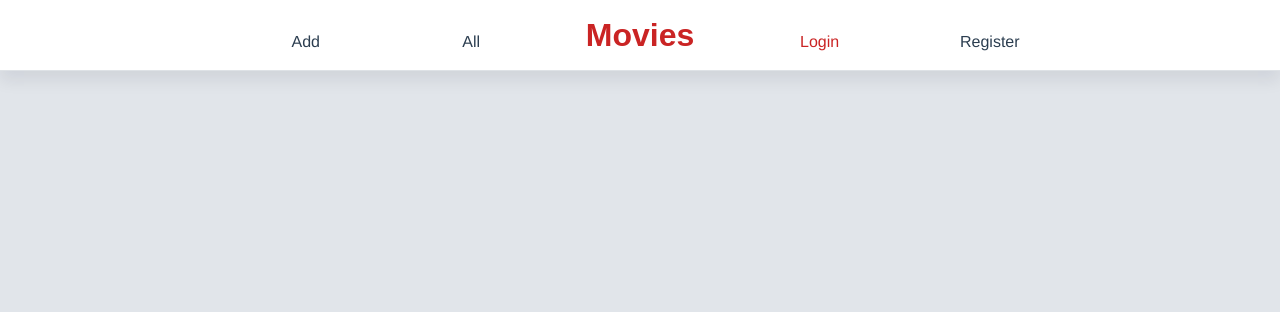
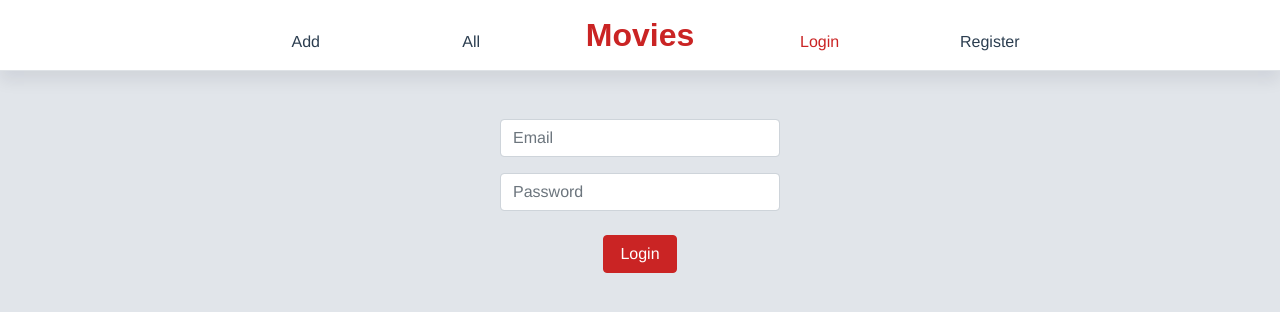
Before and after one commit to krajko/movies-app, a Vue app: page /login in a window 1280 px wide. Shown: the top 312 px of the page. Built offline with nearby package versions, Linux system fonts and the light colour scheme.

Commit message:
added login, moved navbar to own component, fixed auth service errors

```diff
--- a/src/App.vue
+++ b/src/App.vue
@@ -1,27 +1,20 @@
 <template>
   <div class="container-fluid p-0">
-
-    <div id="nav" class="bg-white d-flex flex-row justify-content-center align-items-end border-bottom py-3">
-
-      <div class="col-3 d-flex flex-row justify-content-center text-end">
-        <router-link to="/add" class="p my-0 col">Add</router-link>
-        <router-link to="/movies" class="p my-0 col">All</router-link>
-      </div>
-
-      <div class="col-3 text-primary text-center">
-        <h2 class="m-0 p-0"><strong>Movies</strong></h2>
-      </div>
-
-      <div class="col-3 d-flex flex-row justify-content-center text-start">
-        <router-link to="/login" class="p my-0 col">Login</router-link>
-        <router-link to="/register" class="p my-0 col">Register</router-link>
-      </div>
-
-    </div>
-
+    <navbar></navbar>
     <router-view/>
   </div>
 </template>
+
+<script>
+import Navbar from './components/Navbar.vue'
+
+export default {
+  components: {
+    'navbar': Navbar
+  }
+}
+</script>
+
 
 <style lang="scss">
 #app {
@@ -45,12 +38,14 @@ h2 {
 }
 
 a {
-  /* font-weight: bold; */
-  /* color: black; */
 
   &.router-link-exact-active {
     color: var(--bs-primary);
   }
 }
 
+.form-control {
+    margin-bottom: 1rem;
+}
+
 </style>
--- a/src/components/AddMovie.vue
+++ b/src/components/AddMovie.vue
@@ -27,6 +27,7 @@ import Movies from '../services/Movies'
 
 export default {
     name: 'add-movie',
+
     data() {
         return {
             title: null,
@@ -72,8 +73,4 @@ export default {
 
 <style>
 
-.form-control {
-    margin-bottom: 1rem;
-}
-
 </style>
--- /dev/null
+++ b/src/components/Login.vue
@@ -0,0 +1,48 @@
+<template>
+  <div>
+      <b-form v-on:submit.prevent="submit" class="text-center mx-auto mt-5" style="max-width: 280px;">
+          <b-form-input v-model="user.email" type="email" placeholder="Email"/>
+          <b-form-input v-model="user.password" type="password" placeholder="Password"/>
+
+          <b-button variant="primary" type="submit" class="m-2 px-3">Login</b-button>
+
+          <div v-if="error" class="list-unstyled text-primary text-center mt-3">
+              <p class="my-1"> {{ error }} </p>
+          </div>
+      </b-form>
+  </div>
+</template>
+
+<script>
+import Auth from '../services/Auth'
+
+export default {
+  name: 'login',
+
+  data() {
+    return {
+      user: {},
+      error: ''
+    }
+  },
+
+  methods: {
+    async submit() {
+      try {
+        await Auth.login(this.user);
+        this.$router.push('/');
+      } catch(e) {
+        if (e.response.status === 401) {
+          this.error = "Invalid credentials.";
+        } else {
+          this.error = "Server error.";
+        }
+      }
+    }
+  }
+}
+</script>
+
+<style>
+
+</style>
--- a/src/components/MovieList.vue
+++ b/src/components/MovieList.vue
@@ -28,6 +28,7 @@ import Movies from '../services/Movies';
 
 export default {
     name: 'movie-list',
+
     data() {
         return {
             movies: [],
--- /dev/null
+++ b/src/components/Navbar.vue
@@ -0,0 +1,34 @@
+<template>
+  <div id="nav" class="bg-white d-flex flex-row justify-content-center align-items-end border-bottom py-3">
+
+      <div class="col-3 d-flex flex-row justify-content-center text-end">
+        <router-link to="/add" class="p my-0 col">Add</router-link>
+        <router-link to="/movies" class="p my-0 col">All</router-link>
+      </div>
+
+      <div class="col-3 text-primary text-center">
+        <h2 class="m-0 p-0"><strong>Movies</strong></h2>
+      </div>
+
+      <div class="col-3 d-flex flex-row justify-content-center text-start">
+        <router-link to="/login" class="p my-0 col">Login</router-link>
+        <router-link to="/register" class="p my-0 col">Register</router-link>
+      </div>
+
+    </div>
+</template>
+
+<script>
+export default {
+    name: 'navbar',
+
+    data() {
+        return {
+        }
+    }
+}
+</script>
+
+<style>
+
+</style>
--- a/src/router/index.js
+++ b/src/router/index.js
@@ -25,6 +25,11 @@ const routes = [
     path: '/add',
     name: 'add',
     component: () => import('../components/AddMovie.vue')
+  },
+  {
+    path: '/login',
+    name: 'login',
+    component: () => import('../components/Login.vue')
   }
 
 ]
--- a/src/services/Auth.js
+++ b/src/services/Auth.js
@@ -6,7 +6,7 @@ class Auth {
     }
 
     async login(user) {
-        const reponse = await Http.post('/login', user);
+        const response = await Http.post('/login', user);
         this.setDefaultHeaders(response.data.token);
 
         return response;
@@ -14,7 +14,7 @@ class Auth {
 
     async logout() {
         return new Promise(resolve => {
-            baseService.defaults.headers.common['Authorization'] = '';
+            Http.defaults.headers.common['Authorization'] = '';
             localStorage.removeItem('token');
 
             resolve();
@@ -22,7 +22,7 @@ class Auth {
     }
 
     async getUser(id) {
-        const response = await baseService.get(`/getUser/${id}`);
+        const response = await Http.get(`/getUser/${id}`);
 
         return response;
     }
@@ -33,7 +33,7 @@ class Auth {
         }
 
         localStorage.setItem('token', token);
-        baseService.defaults.headers.common['Authorization'] = `Bearer ${token}`;
+        Http.defaults.headers.common['Authorization'] = `Bearer ${token}`;
     }
 }
 
```
